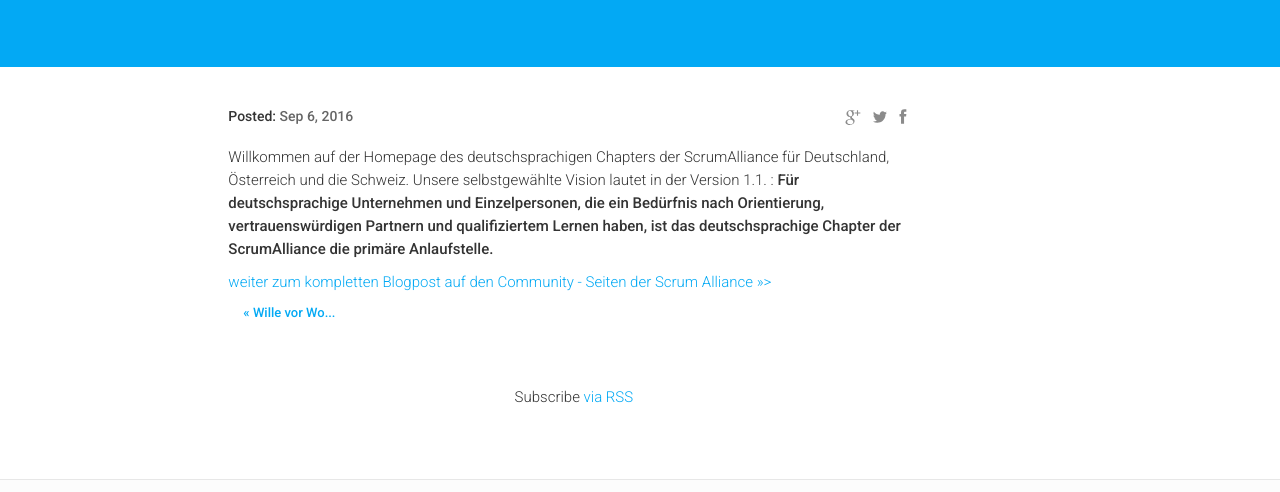
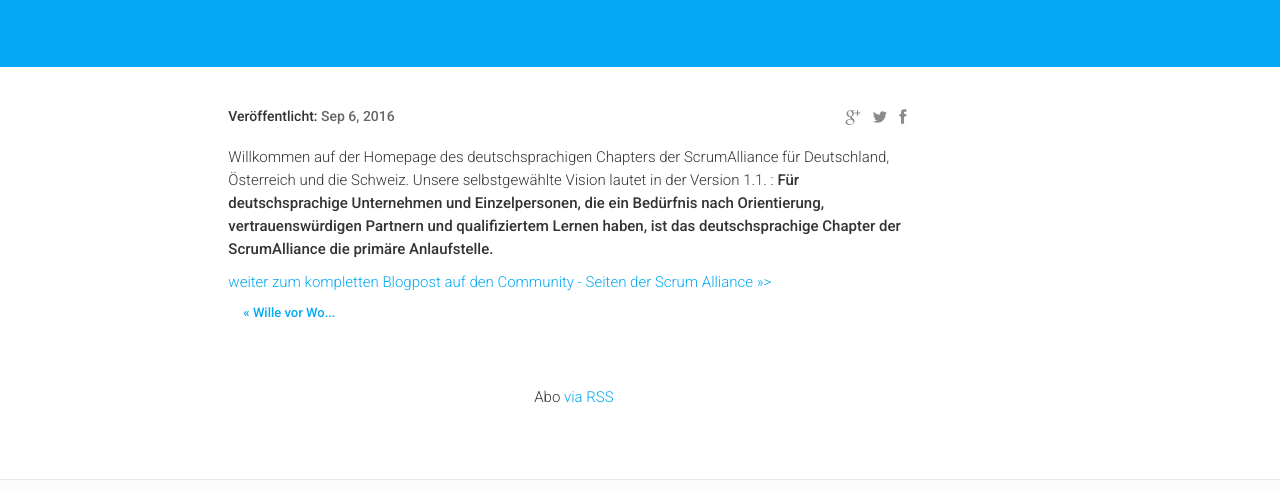
Before and after one commit to mirouhh/scrumdach, a Jekyll site: the page built from _posts/2016-09-06-Über-uns.markdown, in a window 1280 px wide. Shown: the part 340-832 px from the top of the page. Built offline with Jekyll 4.4.1, drawn with Linux system fonts in a browser that asks for light colours; nearby versions of some CDN libraries; comment, search, counter and statistics services are not loaded.

Commit message:
Detailseite zu den Blogposts eingedeutscht

```diff
--- a/_includes/post.html
+++ b/_includes/post.html
@@ -7,7 +7,7 @@
                     {% if include.isStaticPost == false %}
                     <div class="post-header">
                         <div class="published col-md-6 col-xs-6 pull-left">
-                            <span class="caption">Posted:</span>
+                            <span class="caption">Veröffentlicht:</span>
                             <span class="publish-date" itemprop="datePublished">{{ page.date | date: "%b %-d, %Y" }}{% if page.author %} • {{ page.author }}{% endif %}{% if page.meta %} • {{ page.meta }}{% endif %}</span>
                         </div>
                         <div class="share col-md-6 col-xs-6 pull-right">
@@ -64,7 +64,7 @@
 
                 {% if include.isStaticPost == false %}
                     <div class="row text-center">
-                        <p class="rss-subscribe">Subscribe <a href="{{ "/feed.xml" | prepend: site.baseurl }}" target="_blank">via RSS</a>
+                        <p class="rss-subscribe">Abo <a href="{{ "/feed.xml" | prepend: site.baseurl }}" target="_blank">via RSS</a>
                         </p>
                     </div>
                 {% endif %}
```
